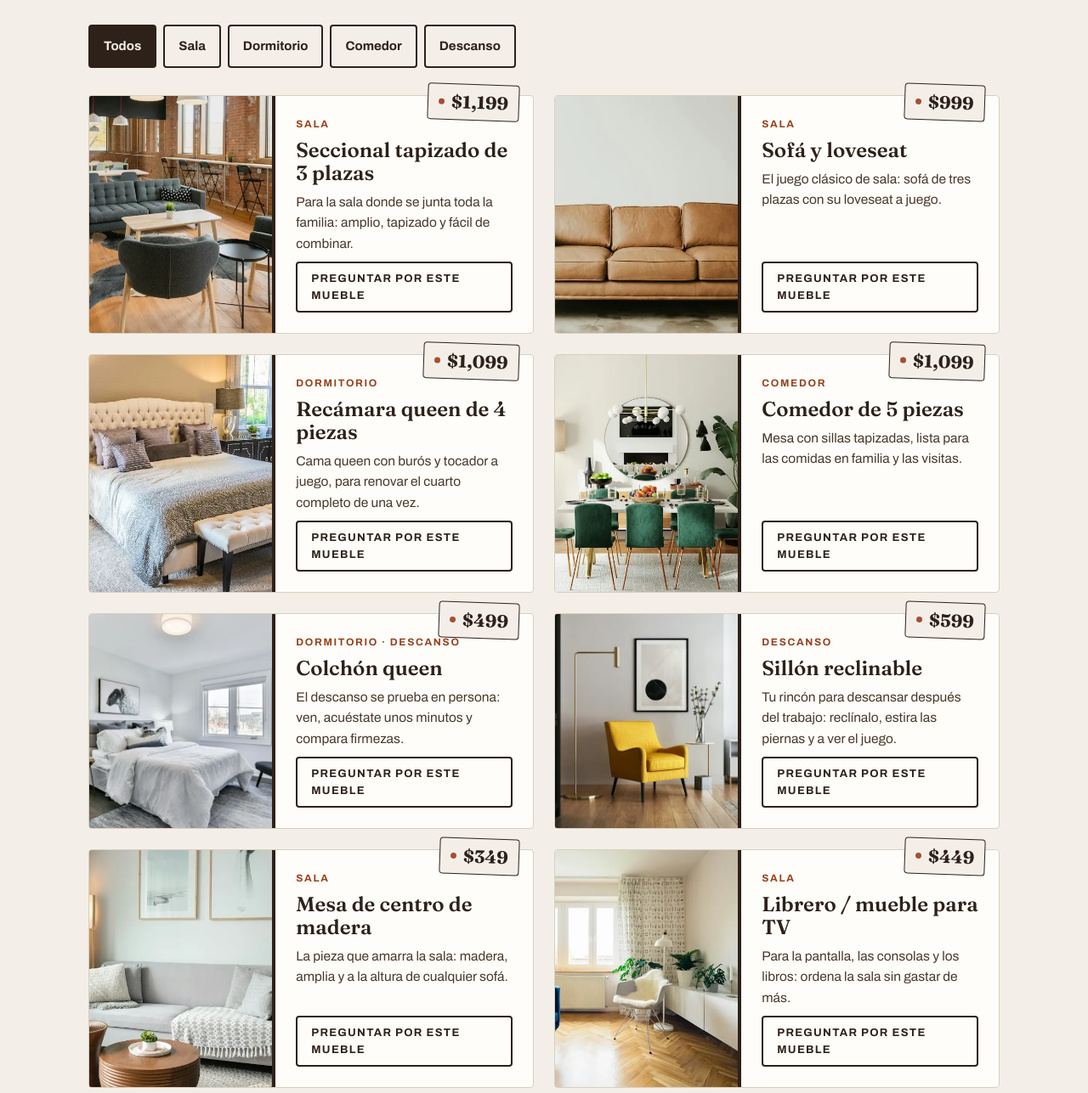
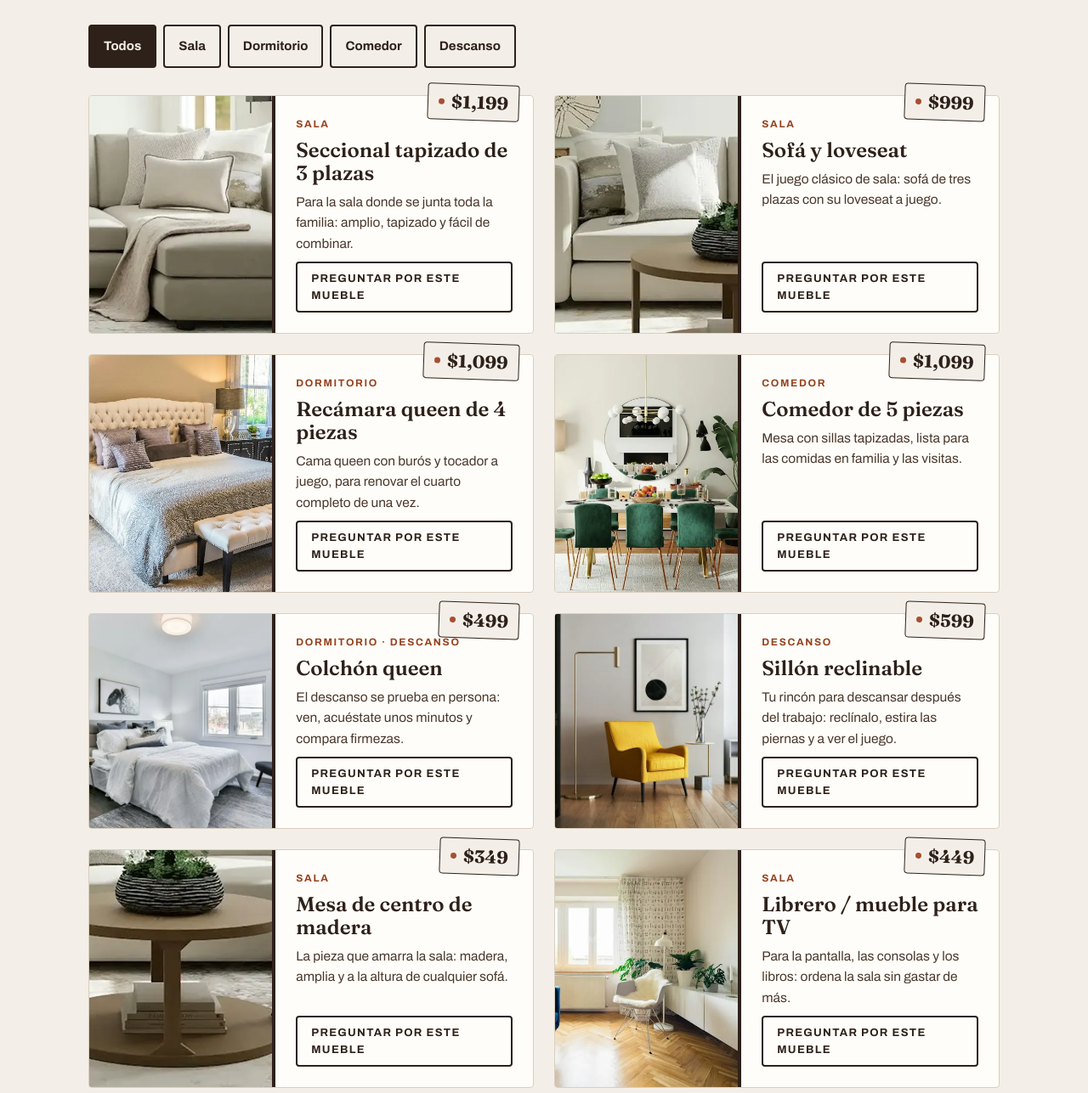
Before and after one commit to lmanzano86-ui/demo-nuvora-furniture, a plain HTML site: page index.html in a window 1280 px wide. Shown: the part 2053-3340 px from the top of the page at 85% size. Drawn offline with Linux system fonts and the light colour scheme.

Commit message:
Corrección de Lester: las fotos de Seccional, Sofá y Mesa de centro ahora son recortes de la foto principal (el mismo mueble que se ve en el hero) y las etiquetas quedaron sobre su mueble

```diff
--- a/index.html
+++ b/index.html
@@ -132,9 +132,12 @@ section[id]{scroll-margin-top:112px}
 .etiqueta{position:absolute;display:inline-flex;align-items:center;gap:var(--p8);background:var(--hueso);color:var(--nogal);border:1px solid var(--nogal);font-family:'Fraunces',Georgia,serif;font-weight:700;font-size:19px;padding:var(--p8) var(--p16);border-radius:var(--radio);transform:rotate(-3deg);text-decoration:none;cursor:pointer;min-height:44px;animation:flotar 4.6s ease-in-out infinite}
 .etiqueta::before{content:"";width:8px;height:8px;border-radius:50%;background:var(--arcilla);flex:none}
 .etiqueta small{font-family:'Archivo',Arial,sans-serif;font-weight:700;font-size:12px;letter-spacing:.12em;text-transform:uppercase;color:var(--nogal-suave)}
-.tag1{left:6%;top:12%}
-.tag2{right:8%;top:44%}
-.tag3{left:12%;bottom:10%}
+.tag1{right:3%;top:57%}
+#prod-seccional figure img{object-position:78% 50%}
+#prod-sofa figure img{object-position:22% 22%}
+#prod-mesa figure img{object-position:50% 50%}
+.tag2{left:35%;top:45%}
+.tag3{left:45%;bottom:4%}
 .tag2{animation-delay:.8s}
 .tag3{animation-delay:1.6s}
 @keyframes flotar{0%,100%{transform:rotate(-3deg) translateY(0)}50%{transform:rotate(-3deg) translateY(-5px)}}
@@ -384,7 +387,7 @@ footer a{text-decoration:underline}
   <div class="grid-tienda" id="grid-tienda">
 
     <article class="ficha" data-amb="sala" id="prod-seccional">
-      <figure><img src="imgs/prod-seccional.webp" width="640" height="480" loading="lazy" alt="Seccional amplio tapizado en una sala montada"></figure>
+      <figure><img src="imgs/prod-seccional-hero.webp" width="750" height="320" loading="lazy" alt="Seccional tapizado en crema con chaise, el de la foto principal de la sala"></figure>
       <div class="datos">
         <span class="amb" data-es="Sala" data-en="Living room">Sala</span>
         <h3 data-es="Seccional tapizado de 3 plazas" data-en="3-seat upholstered sectional">Seccional tapizado de 3 plazas</h3>
@@ -395,7 +398,7 @@ footer a{text-decoration:underline}
     </article>
 
     <article class="ficha" data-amb="sala" id="prod-sofa">
-      <figure><img src="imgs/prod-sofa.webp" width="640" height="480" loading="lazy" alt="Sofá de tres plazas de cuero color canela sobre fondo claro"></figure>
+      <figure><img src="imgs/prod-sofa-hero.webp" width="700" height="451" loading="lazy" alt="Sofá tapizado en crema con cojines, a juego con el seccional de la foto principal"></figure>
       <div class="datos">
         <span class="amb" data-es="Sala" data-en="Living room">Sala</span>
         <h3 data-es="Sofá y loveseat" data-en="Sofa and loveseat">Sofá y loveseat</h3>
@@ -450,7 +453,7 @@ footer a{text-decoration:underline}
     </article>
 
     <article class="ficha" id="prod-mesa" data-amb="sala">
-      <figure><img src="imgs/prod-mesa-centro.webp" width="640" height="480" loading="lazy" alt="Mesa de centro de madera frente a un sofá en una sala montada"></figure>
+      <figure><img src="imgs/prod-mesa-hero.webp" width="700" height="525" loading="lazy" alt="Mesa de centro redonda de madera clara con repisa, la de la foto principal"></figure>
       <div class="datos">
         <span class="amb" data-es="Sala" data-en="Living room">Sala</span>
         <h3 data-es="Mesa de centro de madera" data-en="Wood coffee table">Mesa de centro de madera</h3>
```
Also changed, not shown: imgs/prod-mesa-hero.webp (added), imgs/prod-seccional-hero.webp (added), imgs/prod-sofa-hero.webp (added).
